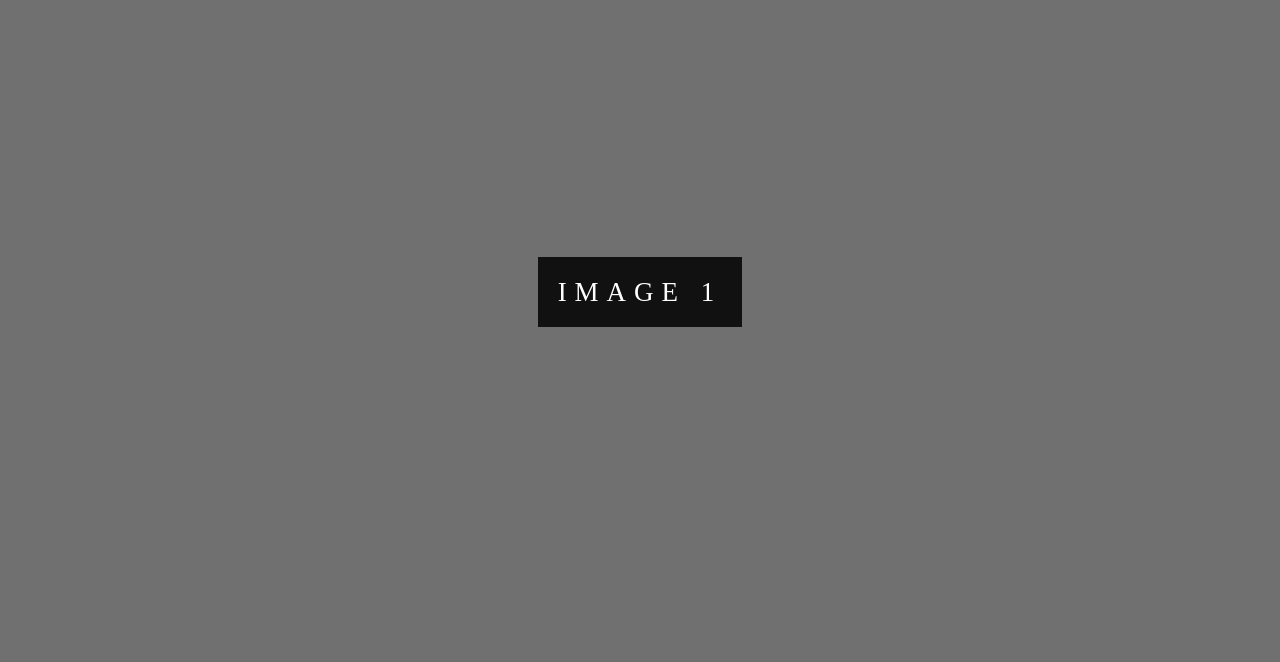
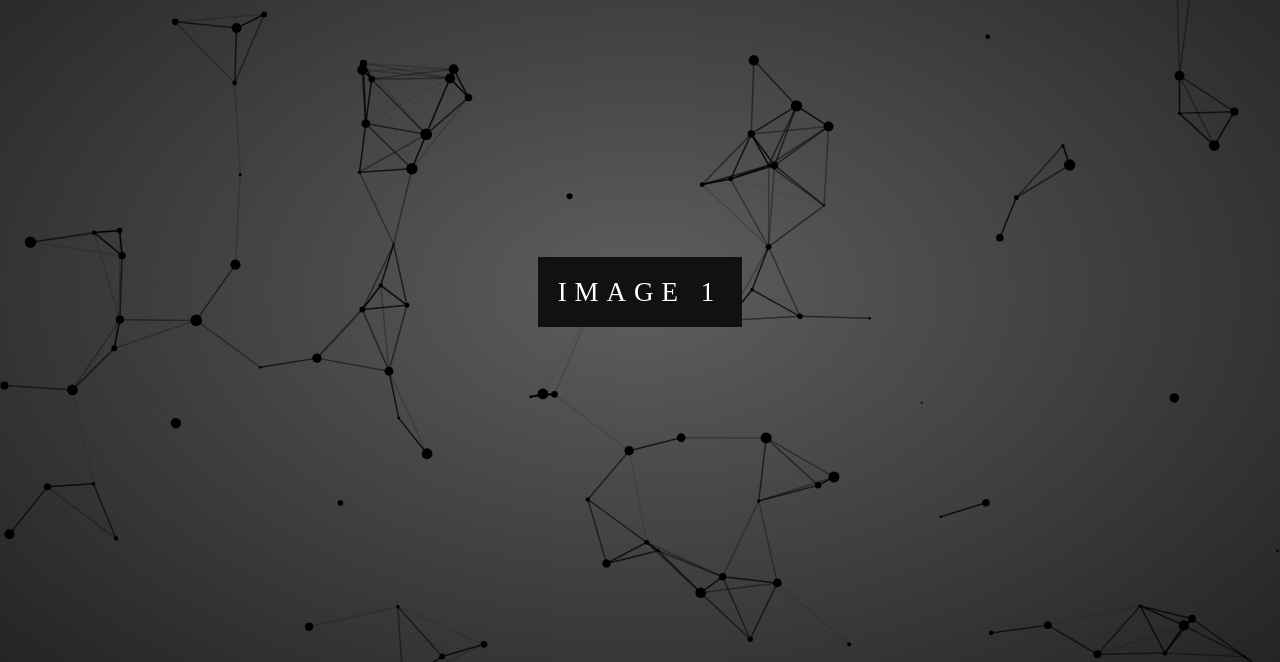
Before and after one commit to Eplass/Eplass.github.io, a plain HTML site: page homepage.html in a window 1280 px wide. Shown: the part 110-772 px from the top of the page. Drawn offline with Linux system fonts and the light colour scheme.

Commit message:
Implemented particles function, cleaned up background

```diff
--- a/homepage.css
+++ b/homepage.css
@@ -72,6 +72,16 @@ header.sticky ul li a {
 a:hover {
 
 }
+canvas {
+    position: fixed;
+    display: block;
+    z-index: -10;
+    top: 0;
+    left: 0;
+    width: 100%;
+    height: 100%;
+    background: radial-gradient(rgb(94, 94, 94), rgb(34, 34, 34));
+}
 body {
     color: black;
     background-color: #fff;
@@ -99,7 +109,6 @@ body::-webkit-scrollbar-thumb {
     background-position: center;
     background-size: cover;
     background-repeat: no-repeat;
-
     /*
         fixed = parallax
         scroll = normal
@@ -108,12 +117,12 @@ body::-webkit-scrollbar-thumb {
 }
 .img1 {
     /* background-image: url('backgrounds/city.jpg'); */
-    background-color: rgb(112, 112, 112);
+    /* background-color: rgb(112, 112, 112); */
     min-height: 775px;
     opacity: 1;
 }
 .img2, .img3, .img4 {
-    background-image: url('backgrounds/2.jpg');
+    /* background-image: url('backgrounds/2.jpg');*/
     min-height: 300px;
 }
 .img5 {
--- a/homepage.html
+++ b/homepage.html
@@ -41,6 +41,8 @@
         </ul>
     </header>
     <body>
+        <canvas id="canvas1"></canvas>
+        <script src="particles.js"></script>
         <div class="img1">
             <div class="text">
                 <span class="border"  id="About">Image 1</span>
--- /dev/null
+++ b/particles.js
@@ -0,0 +1,140 @@
+const canvas = document.getElementById('canvas1')
+const ctx = canvas.getContext('2d')
+canvas.width = window.innerWidth
+canvas.height = window.innerHeight
+
+let particlesArray
+
+const mouse = {
+  x: null,
+  y: null,
+  radius: (canvas.height / 80) * (canvas.width / 80)
+}
+
+// mouse detect
+window.addEventListener('mousemove',
+  function (event) {
+    mouse.x = event.x
+    mouse.y = event.y
+  }
+)
+
+// particle creation
+class Particle {
+  constructor (x, y, dirX, dirY, size, color) {
+    this.x = x
+    this.y = y
+    this.dirX = dirX
+    this.dirY = dirY
+    this.size = size
+    this.color = color
+  }
+
+  // draw method
+  draw () {
+    ctx.beginPath()
+    ctx.arc(this.x, this.y, this.size, 0, Math.PI * 2, false)
+    ctx.fillStyle = '#000'
+    ctx.fill()
+  }
+
+  // update particle position
+  update () {
+    // reverse direction on canvas border
+    if (this.x > canvas.width || this.x < 0) {
+      this.dirX = -this.dirX
+    }
+    if (this.y > canvas.height || this.y < 0) {
+      this.dirY = -this.dirY
+    }
+
+    // particle/mouse collision detection (may not implement)
+    /* const dx = mouse.x - this.x
+    const dy = mouse.y - this.y
+    const distance = Math.sqrt(dx * dx + dy * dy)
+
+    if (distance < mouse.radius + this.size) {
+      if (mouse.x < this.x && this.x < canvas.width - this.size * 10) {
+        this.x += 10
+      }
+      if (mouse.x > this.x && this.x > this.size * 10) {
+        this.x -= 10
+      }
+      if (mouse.y < this.y && this.y < canvas.height - this.size * 10) {
+        this.y += 10
+      }
+      if (mouse.y > this.y && this.y > this.size * 10) {
+        this.y -= 10
+      }
+    }
+    */
+    // move particle
+    this.x += this.dirX / 2
+    this.y += this.dirY / 2
+    this.draw()
+  }
+}
+
+// fill particle array
+function init () {
+  particlesArray = []
+  const numParticles = (canvas.height * canvas.width) / 9000
+  for (let i = 0; i < numParticles; i++) {
+    const size = (Math.random() * 5) + 1
+    const x = (Math.random() * ((window.innerWidth - size * 2) - (size * 2)) + size * 2)
+    const y = (Math.random() * ((window.innerHeight - size * 2) - (size * 2)) + size * 2)
+    const dirX = (Math.random() * 5) - 2.5
+    const dirY = (Math.random() * 5) - 2.5
+    const color = '#000'
+
+    particlesArray.push(new Particle(x, y, dirX, dirY, size, color))
+  }
+}
+function connect () {
+  let opacity = 1
+  for (let i = 0; i < particlesArray.length; i++) {
+    for (let j = i; j < particlesArray.length; j++) {
+      const distance = ((particlesArray[i].x - particlesArray[j].x) * (particlesArray[i].x - particlesArray[j].x) +
+       (particlesArray[i].y - particlesArray[j].y) * (particlesArray[i].y - particlesArray[j].y))
+      if (distance < (canvas.width / 7) * (canvas.height / 7)) {
+        opacity = 1 - (distance / 10000)
+        ctx.strokeStyle = `rgba(0, 0, 0, ${opacity})`
+        ctx.lineWidth = 1.5
+        ctx.beginPath()
+        ctx.moveTo(particlesArray[i].x, particlesArray[i].y)
+        ctx.lineTo(particlesArray[j].x, particlesArray[j].y)
+        ctx.stroke()
+      }
+    }
+  }
+}
+
+// animation
+function animate () {
+  window.requestAnimationFrame(animate)
+  ctx.clearRect(0, 0, window.innerWidth, window.innerHeight)
+
+  for (let i = 0; i < particlesArray.length; i++) {
+    particlesArray[i].update()
+  }
+  connect()
+}
+
+// resize
+window.addEventListener('resize',
+  function () {
+    canvas.width = window.innerWidth
+    canvas.height = window.innerHeight
+    mouse.radius = ((canvas.height / 80) * (canvas.height / 80))
+    init()
+  }
+)
+// mouse off screen
+window.addEventListener('mouseout',
+  function () {
+    mouse.x = undefined
+    mouse.y = undefined
+  }
+)
+init()
+animate()
```
